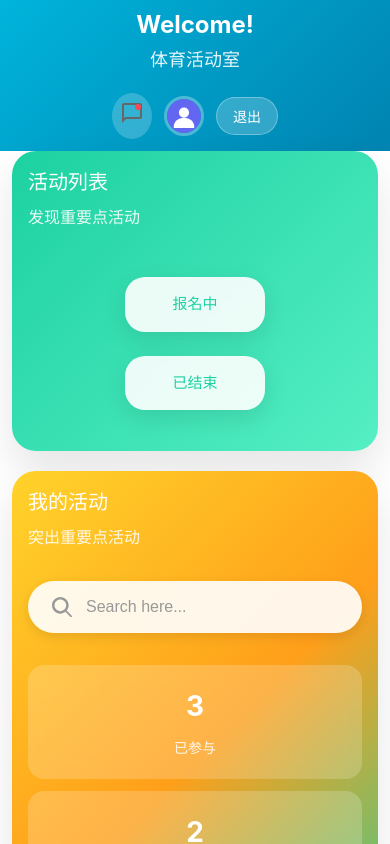
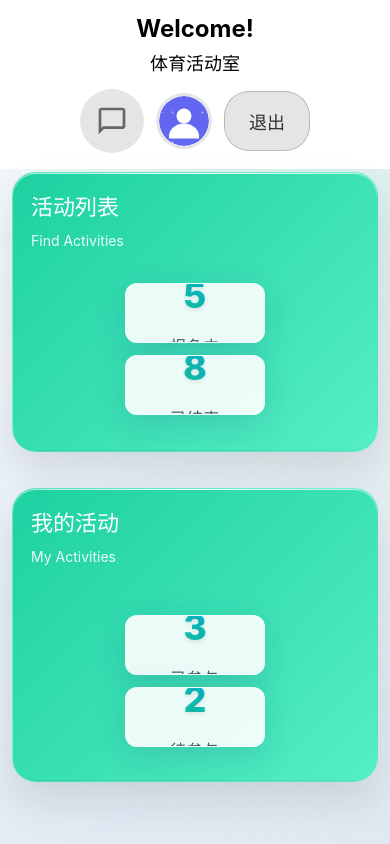
Before and after one commit to asdfg-1212/2025-WEB, a React (Vite) app in the folder Frontend/: page /dashboard in a window 390 px wide. Shown: the top 844 px of the page. Built offline with nearby package versions, Linux system fonts and the light colour scheme; sample sign-in values are in the browser's storage.

Commit message:
feat: 主页面美化1.0

```diff
--- a/Frontend/src/pages/Dashboard.tsx
+++ b/Frontend/src/pages/Dashboard.tsx
@@ -64,9 +64,9 @@ const Dashboard: React.FC = () => {
 
         <div className="user-section">
           <div className="message-icon">
-            <svg width="24" height="24" viewBox="0 0 24 24" fill="none" xmlns="http://www.w3.org/2000/svg">
+            <svg width="32" height="32" viewBox="0 0 24 24" fill="none" xmlns="http://www.w3.org/2000/svg">
               <path d="M20 2H4C2.9 2 2.01 2.9 2.01 4L2 22L6 18H20C21.1 18 22 17.1 22 16V4C22 2.9 21.1 2 20 2ZM20 16H5.17L4 17.17V4H20V16Z" fill="#666"/>
-              <circle cx="18" cy="6" r="3" fill="#ff4757"/>
+              {/*未读私信<circle cx="18" cy="6" r="3" fill="#ff4757"/>*/}
             </svg>
           </div>
           <div className="user-avatar">
@@ -88,15 +88,17 @@ const Dashboard: React.FC = () => {
           <div className="content-section activity-list-section">
             <div className="section-header">
               <h3>活动列表</h3>
-              <p>发现重要点活动</p>
+              <p>Find Activities</p>
             </div>
 
-            <div className="action-cards">
-              <div className="action-card">
-                <span>报名中</span>
+            <div className="activity-status">
+              <div className="status-item">
+                <span className="status-number">5</span>
+                <span className="status-label">报名中</span>
               </div>
-              <div className="action-card">
-                <span>已结束</span>
+              <div className="status-item">
+                <span className="status-number">8</span>
+                <span className="status-label">已结束</span>
               </div>
             </div>
           </div>
@@ -105,19 +107,7 @@ const Dashboard: React.FC = () => {
           <div className="content-section my-activity-section">
             <div className="section-header-right">
               <h3>我的活动</h3>
-              <p>突出重要点活动</p>
-            </div>
-
-            <div className="search-container">
-              <div className="search-box">
-                <svg width="20" height="20" viewBox="0 0 20 20" fill="none" xmlns="http://www.w3.org/2000/svg">
-                  <path d="M14.6851 13.6011L19.7359 18.6519C20.088 19.004 20.088 19.5727 19.7359 19.9248C19.3838 20.2769 18.8151 20.2769 18.463 19.9248L13.4122 14.874C11.9454 16.0444 10.0905 16.6667 8.33333 16.6667C3.73333 16.6667 0 12.9333 0 8.33333C0 3.73333 3.73333 0 8.33333 0C12.9333 0 16.6667 3.73333 16.6667 8.33333C16.6667 10.0905 16.0444 11.9454 14.6851 13.6011ZM8.33333 14.1667C11.5083 14.1667 14.1667 11.5083 14.1667 8.33333C14.1667 5.15833 11.5083 2.5 8.33333 2.5C5.15833 2.5 2.5 5.15833 2.5 8.33333C2.5 11.5083 5.15833 14.1667 8.33333 14.1667Z" fill="#999"/>
-                </svg>
-                <input
-                  type="text"
-                  placeholder="Search here..."
-                />
-              </div>
+              <p>My Activities</p>
             </div>
 
             <div className="user-activities">
@@ -130,12 +120,7 @@ const Dashboard: React.FC = () => {
                   <span className="status-number">2</span>
                   <span className="status-label">待参与</span>
                 </div>
-                <div className="status-item">
-                  <span className="status-number">1</span>
-                  <span className="status-label">已收藏</span>
-                </div>
               </div>
-
             </div>
           </div>
         </div>
--- a/Frontend/src/styles/dashboard.css
+++ b/Frontend/src/styles/dashboard.css
@@ -5,11 +5,30 @@
 
 .dashboard-container {
   min-height: 100vh;
-  background: #ffffff;
+  background:
+    radial-gradient(circle at 20% 80%, rgba(120, 210, 255, 0.1) 0%, transparent 50%),
+    radial-gradient(circle at 80% 20%, rgba(29, 209, 161, 0.1) 0%, transparent 50%),
+    linear-gradient(135deg, #f8fafc 0%, #e2e8f0 100%);
   font-family: -apple-system, BlinkMacSystemFont, 'Segoe UI', 'Roboto', sans-serif;
   width: 100vw;
   overflow-x: hidden;
   box-sizing: border-box;
+  position: relative;
+}
+
+.dashboard-container::before {
+  content: '';
+  position: absolute;
+  top: 0;
+  left: 0;
+  right: 0;
+  bottom: 0;
+  background-image:
+    radial-gradient(circle at 25% 25%, rgba(255, 255, 255, 0.8) 1px, transparent 1px),
+    radial-gradient(circle at 75% 75%, rgba(255, 255, 255, 0.6) 1px, transparent 1px);
+  background-size: 50px 50px, 30px 30px;
+  opacity: 0.5;
+  pointer-events: none;
 }
 
 /* 加载状态 */
@@ -19,7 +38,10 @@
   align-items: center;
   justify-content: center;
   min-height: 100vh;
-  background: #ffffff;
+  background:
+    radial-gradient(circle at 20% 80%, rgba(120, 210, 255, 0.1) 0%, transparent 50%),
+    radial-gradient(circle at 80% 20%, rgba(29, 209, 161, 0.1) 0%, transparent 50%),
+    linear-gradient(135deg, #f8fafc 0%, #e2e8f0 100%);
   color: #333;
 }
 
@@ -41,12 +63,13 @@
 .dashboard-header {
   display: flex;
   justify-content: space-between;
-  align-items: flex-start;
-  padding: 24px 32px;
+  align-items: center;
+  padding: 28px 32px;
   color: #333;
   flex-wrap: wrap;
   gap: 16px;
-  background: linear-gradient(135deg, #00b4db 0%, #0083b0 100%);
+  background: #ffffff;
+  min-height: 120px;
 }
 
 .welcome-section {
@@ -55,18 +78,17 @@
 }
 
 .welcome-title {
-  font-size: 48px;
+  font-size: 56px;
   font-weight: 700;
   margin: 0;
-  color: white;
+  color: #000000;
 }
 
 .welcome-subtitle {
-  font-size: 32px;
+  font-size: 36px;
   font-weight: 400;
   margin: 8px 0 0 0;
-  color: white;
-  opacity: 0.9;
+  color: #000000;
 }
 
 .user-section {
@@ -77,31 +99,35 @@
 
 .message-icon {
   position: relative;
-  padding: 8px;
-  background: rgba(255, 255, 255, 0.2);
+  width: 64px;
+  height: 64px;
+  display: flex;
+  align-items: center;
+  justify-content: center;
+  background: rgba(0, 0, 0, 0.1);
   border-radius: 50%;
   cursor: pointer;
   transition: all 0.3s ease;
 }
 
 .message-icon:hover {
-  background: rgba(255, 255, 255, 0.3);
+  background: rgba(0, 0, 0, 0.2);
   transform: scale(1.1);
 }
 
 .user-avatar {
-  width: 48px;
-  height: 48px;
+  width: 64px;
+  height: 64px;
   border-radius: 50%;
   overflow: hidden;
-  border: 3px solid rgba(255, 255, 255, 0.3);
+  border: 3px solid rgba(0, 0, 0, 0.1);
   cursor: pointer;
   transition: all 0.3s ease;
 }
 
 .user-avatar:hover {
   transform: scale(1.1);
-  border-color: rgba(255, 255, 255, 0.5);
+  border-color: rgba(0, 0, 0, 0.2);
 }
 
 .user-avatar img {
@@ -111,18 +137,19 @@
 }
 
 .logout-btn {
-  padding: 8px 16px;
-  background: rgba(255, 255, 255, 0.2);
-  border: 1px solid rgba(255, 255, 255, 0.3);
-  border-radius: 20px;
-  color: white;
+  padding: 16px 24px;
+  background: rgba(0, 0, 0, 0.1);
+  border: 1px solid rgba(0, 0, 0, 0.2);
+  border-radius: 25px;
+  color: #333;
   cursor: pointer;
   transition: all 0.3s ease;
-  font-size: 14px;
+  font-size: 18px;
+  font-weight: 500;
 }
 
 .logout-btn:hover {
-  background: rgba(255, 255, 255, 0.3);
+  background: rgba(0, 0, 0, 0.2);
   transform: translateY(-2px);
 }
 
@@ -132,26 +159,46 @@
   width: 100%;
   max-width: 100vw;
   box-sizing: border-box;
+  display: flex;
+  justify-content: center;
+  align-items: center;
+  min-height: calc(100vh - 200px);
 }
 
 .content-grid {
   display: grid;
   grid-template-columns: 1fr 1fr;
-  gap: 24px;
-  max-width: 1400px;
+  gap: 32px;
+  max-width: 1200px;
+  width: 100%;
   margin: 0 auto;
-  width: 100%;
 }
 
 .content-section {
-  background: white;
+  background: linear-gradient(135deg, rgba(255, 255, 255, 0.95) 0%, rgba(248, 250, 252, 0.95) 100%);
   border-radius: 24px;
-  padding: 32px;
-  box-shadow: 0 20px 40px rgba(0, 0, 0, 0.1);
-  min-height: 500px;
+  padding: 40px;
+  box-shadow:
+    0 20px 40px rgba(0, 0, 0, 0.1),
+    0 1px 0 rgba(255, 255, 255, 0.6) inset,
+    0 -1px 0 rgba(0, 0, 0, 0.05) inset;
+  min-height: 600px;
   width: 100%;
   box-sizing: border-box;
   overflow: hidden;
+  backdrop-filter: blur(10px);
+  border: 1px solid rgba(255, 255, 255, 0.2);
+  position: relative;
+}
+
+.content-section::before {
+  content: '';
+  position: absolute;
+  top: 0;
+  left: 0;
+  right: 0;
+  height: 1px;
+  background: linear-gradient(90deg, transparent, rgba(255, 255, 255, 0.8), transparent);
 }
 
 /* 左侧活动列表区域 */
@@ -160,71 +207,30 @@
   color: white;
 }
 
-.section-header h3 {
-  font-size: 32px;
-  font-weight: 700;
-  margin: 0 0 8px 0;
-}
-
-.section-header p {
-  font-size: 16px;
-  opacity: 0.9;
-  margin: 0 0 48px 0;
-}
-
-/* 新的功能卡片样式 */
-.action-cards {
-  display: flex;
-  flex-direction: column;
-  gap: 24px;
-  align-items: center;
-  justify-content: center;
-  height: 60%;
-  min-height: 200px;
-}
-
-.action-card {
-  background: rgba(255, 255, 255, 0.9);
-  color: #1dd1a1;
-  border-radius: 20px;
-  padding: 24px 48px;
-  font-size: 18px;
-  font-weight: 600;
-  cursor: pointer;
-  transition: all 0.3s ease;
-  box-shadow: 0 8px 24px rgba(0, 0, 0, 0.1);
-  width: 200px;
-  text-align: center;
-  max-width: 80%;
-  backdrop-filter: blur(10px);
-}
-
-.action-card:hover {
-  transform: translateY(-4px);
-  box-shadow: 0 12px 32px rgba(0, 0, 0, 0.15);
-  background: white;
-}
-
-/* 右侧我的活动区域 */
-.my-activity-section {
-  background: linear-gradient(135deg, #ffd32a 0%, #ff9f1a 50%, #1dd1a1 100%);
-  color: white;
-}
-
+/* 统一左右侧标题样式 */
+.section-header h3,
 .section-header-right h3 {
-  font-size: 32px;
+  font-size: 40px;
   font-weight: 700;
   margin: 0 0 8px 0;
   color: white;
 }
 
+.section-header p,
 .section-header-right p {
-  font-size: 16px;
+  font-size: 18px;
   color: white;
   margin: 0 0 32px 0;
   opacity: 0.9;
 }
 
+/* 右侧我的活动区域 */
+.my-activity-section {
+  background: linear-gradient(135deg, #1dd1a1 0%, #55efc4 100%);
+  color: white;
+}
+
+/* 搜索容器 */
 .search-container {
   margin-bottom: 32px;
 }
@@ -329,63 +335,78 @@
 }
 
 .activity-status {
-  display: grid;
-  grid-template-columns: repeat(3, 1fr);
-  gap: 16px;
+  display: flex;
+  justify-content: center;
+  align-items: center;
+  gap: 30px;
+  height: 50%;
+  width: 100%;
+  margin: auto;
+  position: absolute;
+  top: 50%;
+  left: 50%;
+  transform: translate(-50%, -50%);
 }
 
+/* 状态项样式 - 统一为白底，增加高度和丰富背景 */
 .status-item {
   text-align: center;
-  padding: 20px;
-  background: rgba(255, 255, 255, 0.2);
-  color: white;
-  border-radius: 16px;
+  width: 200px;
+  height: 100%;
+  display: flex;
+  flex-direction: column;
+  justify-content: center;
+  align-items: center;
+  background: linear-gradient(135deg, rgba(255, 255, 255, 0.95) 0%, rgba(248, 250, 252, 0.95) 100%);
+  border-radius: 20px;
   transition: all 0.3s ease;
   backdrop-filter: blur(10px);
+  box-shadow: 0 8px 32px rgba(0, 0, 0, 0.1);
+  border: 1px solid rgba(255, 255, 255, 0.2);
+  position: relative;
+  overflow: hidden;
+}
+
+.status-item::before {
+  content: '';
+  position: absolute;
+  top: 0;
+  left: 0;
+  right: 0;
+  bottom: 0;
+  background: linear-gradient(45deg, transparent 30%, rgba(255, 255, 255, 0.1) 50%, transparent 70%);
+  transform: translateX(-100%);
+  transition: transform 0.6s ease;
+}
+
+.status-item:hover::before {
+  transform: translateX(100%);
 }
 
 .status-item:hover {
-  transform: translateY(-2px);
-  background: rgba(255, 255, 255, 0.3);
-  box-shadow: 0 8px 24px rgba(0, 0, 0, 0.15);
+  transform: translateY(-4px);
+  background: linear-gradient(135deg, rgba(255, 255, 255, 1) 0%, rgba(248, 250, 252, 1) 100%);
+  box-shadow: 0 12px 40px rgba(0, 0, 0, 0.15);
+  border-color: rgba(255, 255, 255, 0.4);
 }
 
 .status-number {
   display: block;
-  font-size: 28px;
-  font-weight: 700;
-  margin-bottom: 8px;
+  font-size: 36px;
+  font-weight: 800;
+  margin-bottom: 12px;
+  background: linear-gradient(45deg, #1dd1a1, #00b4db);
+  -webkit-background-clip: text;
+  -webkit-text-fill-color: transparent;
+  background-clip: text;
+  text-shadow: 0 2px 4px rgba(0, 0, 0, 0.1);
 }
 
 .status-label {
-  font-size: 14px;
-  opacity: 0.9;
-}
-
-.quick-actions {
-  display: flex;
-  gap: 16px;
-}
-
-.quick-action-btn {
-  flex: 1;
-  padding: 16px;
-  background: rgba(255, 255, 255, 0.9);
-  border: 2px solid rgba(255, 255, 255, 0.5);
-  color: #333;
-  border-radius: 16px;
   font-size: 16px;
   font-weight: 600;
-  cursor: pointer;
-  transition: all 0.3s ease;
-  backdrop-filter: blur(10px);
-}
-
-.quick-action-btn:hover {
-  background: white;
-  border-color: white;
-  transform: translateY(-2px);
-  box-shadow: 0 4px 12px rgba(0, 0, 0, 0.1);
+  color: #4a5568;
+  letter-spacing: 0.5px;
 }
 
 /* 响应式设计 */
@@ -399,25 +420,31 @@
   }
 
   .content-grid {
-    gap: 20px;
+    gap: 24px;
+    max-width: 1000px;
   }
 
   .content-section {
-    padding: 24px;
-    min-height: 450px;
+    padding: 32px;
+    min-height: 550px;
   }
 
   .welcome-title {
-    font-size: 40px;
+    font-size: 48px;
   }
 
   .welcome-subtitle {
-    font-size: 28px;
+    font-size: 32px;
   }
 
-  .action-card {
-    width: 180px;
-    padding: 20px 40px;
+  .section-header h3,
+  .section-header-right h3 {
+    font-size: 36px;
+  }
+
+  .section-header p,
+  .section-header-right p {
+    font-size: 16px;
   }
 }
 
@@ -440,8 +467,28 @@
   }
 
   .content-section {
-    padding: 24px;
-    min-height: 400px;
+    padding: 30px;
+    min-height: 350px;
+    position: relative;
+  }
+
+  .activity-status {
+    position: static;
+    transform: none;
+    top: auto;
+    left: auto;
+    display: flex;
+    justify-content: center;
+    align-items: center;
+    gap: 20px;
+    height: auto;
+    width: 100%;
+    margin: 30px auto;
+  }
+
+  .status-item {
+    width: 150px;
+    height: 90px;
   }
 
   .action-cards {
@@ -458,8 +505,23 @@
 
   .admin-stats,
   .activity-status {
-    grid-template-columns: repeat(3, 1fr);
-    gap: 12px;
+    position: static;
+    transform: none;
+    top: auto;
+    left: auto;
+    display: flex;
+    justify-content: center;
+    align-items: center;
+    flex-direction: column;
+    gap: 16px;
+    height: auto;
+    width: 100%;
+    margin: 20px auto;
+  }
+
+  .status-item {
+    width: 160px;
+    height: 75px;
   }
 
   .welcome-title {
@@ -473,7 +535,12 @@
 
 @media (max-width: 768px) {
   .dashboard-header {
-    padding: 16px;
+    padding: 20px 16px;
+    min-height: 100px;
+    flex-direction: column;
+    align-items: center;
+    text-align: center;
+    gap: 16px;
   }
 
   .dashboard-main {
@@ -482,30 +549,27 @@
 
   .content-section {
     padding: 20px;
-    min-height: 350px;
+    min-height: 300px;
   }
 
-  .action-cards {
-    margin-top: 30px;
-    min-height: 120px;
+  .activity-status {
+    position: static;
+    transform: none;
+    top: auto;
+    left: auto;
+    display: flex;
+    justify-content: center;
+    align-items: center;
+    flex-direction: column;
+    gap: 12px;
+    height: auto;
+    width: 100%;
+    margin: 20px auto;
   }
 
-  .action-card {
-    width: 160px;
-    padding: 18px 30px;
-    font-size: 16px;
-    max-width: 70%;
-  }
-
-  .admin-stats,
-  .activity-status {
-    grid-template-columns: 1fr;
-    gap: 12px;
-  }
-
-  .quick-actions {
-    flex-direction: column;
-    gap: 12px;
+  .status-item {
+    width: 140px;
+    height: 65px;
   }
 
   .welcome-title {
@@ -520,11 +584,21 @@
   .section-header-right h3 {
     font-size: 24px;
   }
+
+  .section-header p,
+  .section-header-right p {
+    font-size: 16px;
+  }
 }
 
 @media (max-width: 480px) {
   .dashboard-header {
-    padding: 12px;
+    padding: 16px 12px;
+    min-height: 90px;
+    flex-direction: column;
+    align-items: center;
+    text-align: center;
+    gap: 12px;
   }
 
   .dashboard-main {
@@ -532,20 +606,24 @@
   }
 
   .content-section {
-    padding: 16px;
-    min-height: 300px;
+    padding: 18px;
+    min-height: 280px;
+    margin-bottom: 16px;
   }
 
-  .action-cards {
-    margin-top: 20px;
-    min-height: 100px;
-  }
-
-  .action-card {
-    width: 140px;
-    padding: 16px 24px;
-    font-size: 15px;
-    max-width: 85%;
+  .activity-status {
+    position: static;
+    transform: none;
+    top: auto;
+    left: auto;
+    display: flex;
+    justify-content: center;
+    align-items: center;
+    flex-direction: column;
+    gap: 12px;
+    height: auto;
+    width: 100%;
+    margin: 16px auto;
   }
 
   .welcome-title {
@@ -558,7 +636,39 @@
 
   .section-header h3,
   .section-header-right h3 {
-    font-size: 20px;
+    font-size: 22px;
+    margin-bottom: 6px;
+  }
+
+  .section-header p,
+  .section-header-right p {
+    font-size: 14px;
+  }
+
+  .status-item {
+    width: 140px;
+    height: 60px;
+    font-size: 14px;
+    font-family: 'Inter', 'Segoe UI', Tahoma, Geneva, Verdana, sans-serif;
+    font-weight: 500;
+    border-radius: 12px;
+    background: rgba(255, 255, 255, 0.9);
+    backdrop-filter: blur(10px);
+    border: 1px solid rgba(255, 255, 255, 0.3);
+    box-shadow: 0 8px 32px rgba(31, 38, 135, 0.15);
+    transition: all 0.3s cubic-bezier(0.25, 0.8, 0.25, 1);
+    cursor: pointer;
+    display: flex;
+    flex-direction: column;
+    justify-content: center;
+    align-items: center;
+  }
+
+  .status-item:hover {
+    transform: translateY(-3px);
+    box-shadow: 0 12px 40px rgba(31, 38, 135, 0.25);
+    background: rgba(255, 255, 255, 0.95);
+    border-color: rgba(255, 255, 255, 0.5);
   }
 
   .user-section {
@@ -566,14 +676,19 @@
   }
 
   .user-avatar {
-    width: 40px;
-    height: 40px;
+    width: 56px;
+    height: 56px;
   }
 }
 
 @media (max-width: 360px) {
   .dashboard-header {
-    padding: 10px;
+    padding: 14px 10px;
+    min-height: 80px;
+    flex-direction: column;
+    align-items: center;
+    text-align: center;
+    gap: 10px;
   }
 
   .dashboard-main {
@@ -581,20 +696,24 @@
   }
 
   .content-section {
-    padding: 12px;
-    min-height: 280px;
+    padding: 14px;
+    min-height: 260px;
+    margin-bottom: 12px;
   }
 
-  .action-cards {
-    margin-top: 15px;
-    min-height: 80px;
-  }
-
-  .action-card {
-    width: 120px;
-    padding: 14px 20px;
-    font-size: 14px;
-    max-width: 90%;
+  .activity-status {
+    position: static;
+    transform: none;
+    top: auto;
+    left: auto;
+    display: flex;
+    justify-content: center;
+    align-items: center;
+    flex-direction: column;
+    gap: 10px;
+    height: auto;
+    width: 100%;
+    margin: 12px auto;
   }
 
   .welcome-title {
@@ -609,12 +728,43 @@
   .section-header-right h3 {
     font-size: 18px;
   }
+
+  .status-item {
+    width: 120px;
+    height: 50px;
+    font-size: 13px;
+    font-family: 'Inter', 'Segoe UI', Tahoma, Geneva, Verdana, sans-serif;
+    font-weight: 500;
+    border-radius: 12px;
+    background: rgba(255, 255, 255, 0.9);
+    backdrop-filter: blur(10px);
+    border: 1px solid rgba(255, 255, 255, 0.3);
+    box-shadow: 0 8px 32px rgba(31, 38, 135, 0.15);
+    transition: all 0.3s cubic-bezier(0.25, 0.8, 0.25, 1);
+    cursor: pointer;
+    display: flex;
+    flex-direction: column;
+    justify-content: center;
+    align-items: center;
+  }
+
+  .status-item:hover {
+    transform: translateY(-3px);
+    box-shadow: 0 12px 40px rgba(31, 38, 135, 0.25);
+    background: rgba(255, 255, 255, 0.95);
+    border-color: rgba(255, 255, 255, 0.5);
+  }
 }
 
 /* 超小屏幕适配 */
 @media (max-width: 320px) {
   .dashboard-header {
-    padding: 8px;
+    padding: 12px 8px;
+    min-height: 75px;
+    flex-direction: column;
+    align-items: center;
+    text-align: center;
+    gap: 8px;
   }
 
   .dashboard-main {
@@ -622,15 +772,24 @@
   }
 
   .content-section {
-    padding: 10px;
-    min-height: 250px;
+    padding: 12px;
+    min-height: 240px;
+    margin-bottom: 10px;
   }
 
-  .action-card {
-    width: 100px;
-    padding: 12px 16px;
-    font-size: 13px;
-    max-width: 95%;
+  .activity-status {
+    position: static;
+    transform: none;
+    top: auto;
+    left: auto;
+    display: flex;
+    justify-content: center;
+    align-items: center;
+    flex-direction: column;
+    gap: 8px;
+    height: auto;
+    width: 100%;
+    margin: 10px auto;
   }
 
   .welcome-title {
@@ -645,4 +804,30 @@
   .section-header-right h3 {
     font-size: 16px;
   }
+
+  .status-item {
+    width: 100px;
+    height: 45px;
+    font-size: 12px;
+    font-family: 'Inter', 'Segoe UI', Tahoma, Geneva, Verdana, sans-serif;
+    font-weight: 500;
+    border-radius: 10px;
+    background: rgba(255, 255, 255, 0.9);
+    backdrop-filter: blur(10px);
+    border: 1px solid rgba(255, 255, 255, 0.3);
+    box-shadow: 0 8px 32px rgba(31, 38, 135, 0.15);
+    transition: all 0.3s cubic-bezier(0.25, 0.8, 0.25, 1);
+    cursor: pointer;
+    display: flex;
+    flex-direction: column;
+    justify-content: center;
+    align-items: center;
+  }
+
+  .status-item:hover {
+    transform: translateY(-2px);
+    box-shadow: 0 10px 30px rgba(31, 38, 135, 0.2);
+    background: rgba(255, 255, 255, 0.95);
+    border-color: rgba(255, 255, 255, 0.5);
+  }
 }
```
